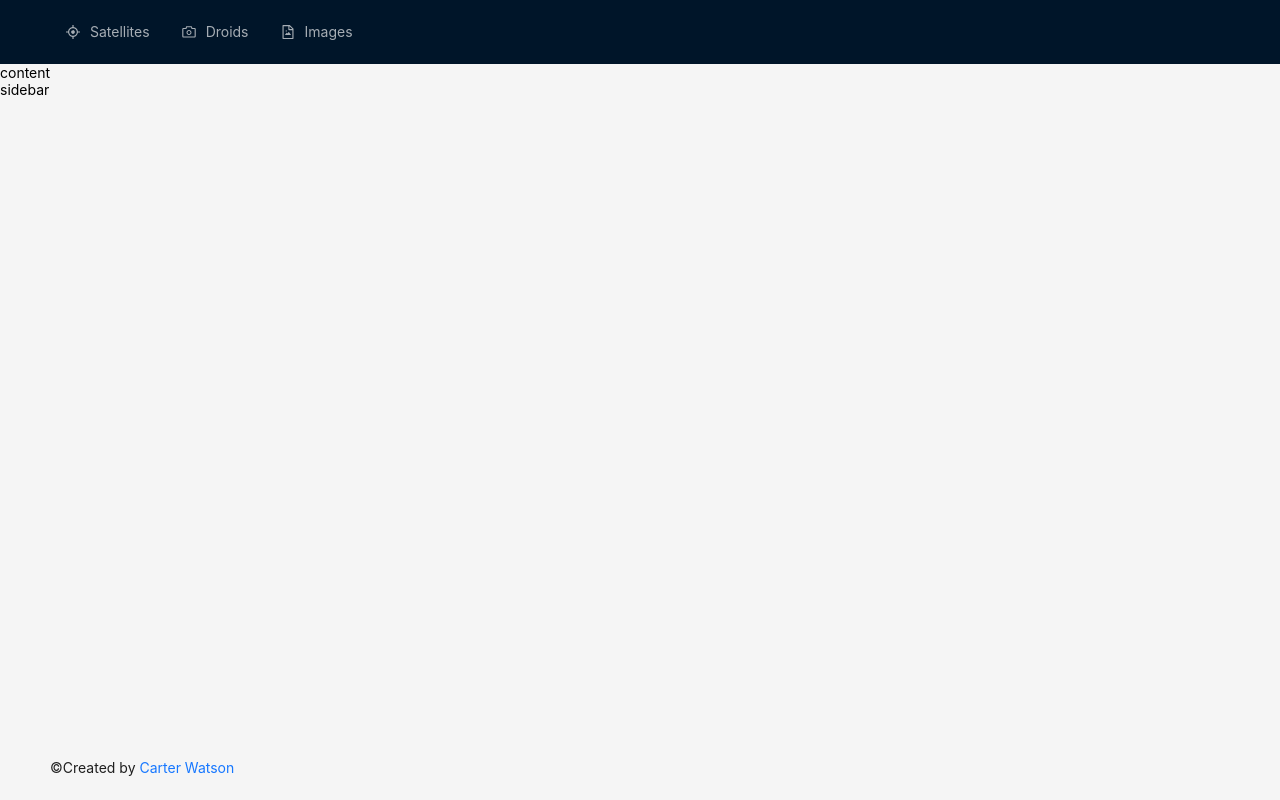
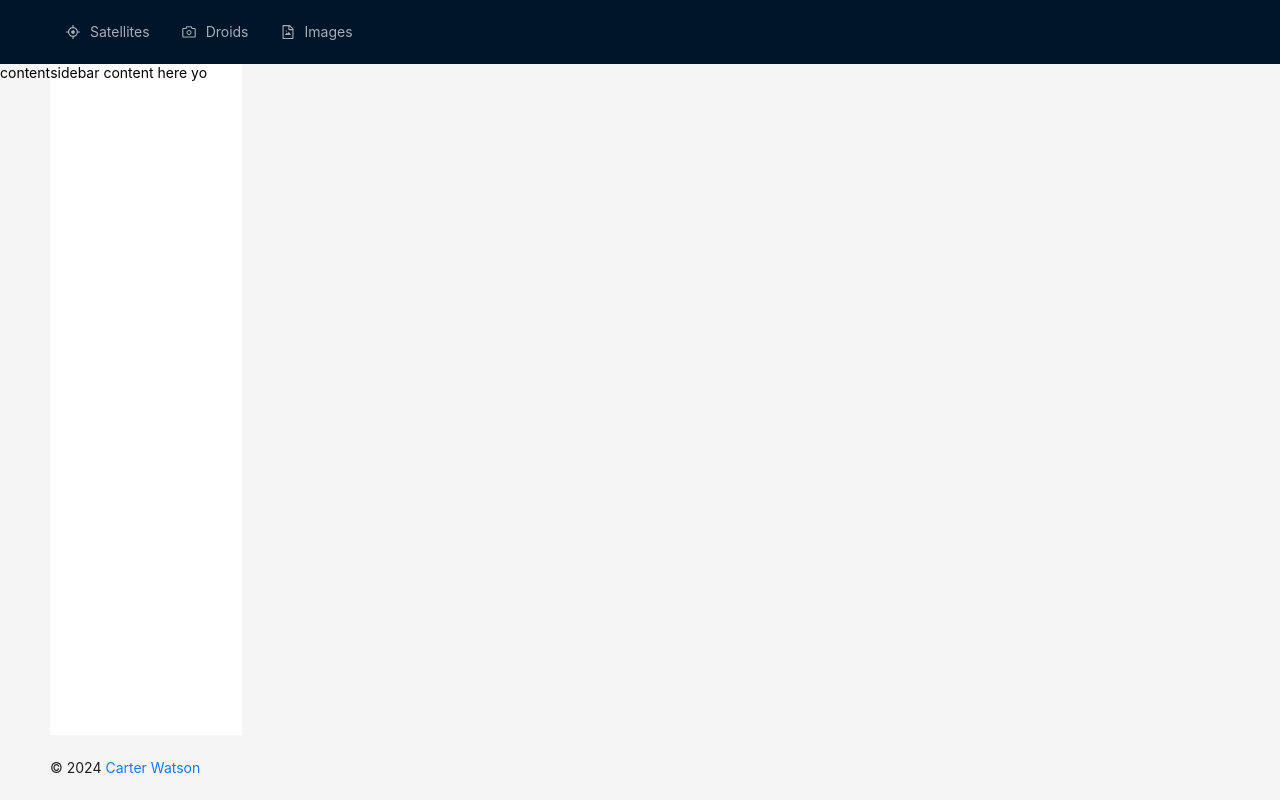
Before and after one commit to cartwatson/Nexus, a React (Create React App) app in the folder dashboard/: page /images in a window 1280 px wide. Built offline with nearby package versions, Linux system fonts and the light colour scheme.

Commit message:
rev: updated content for clarity, still in working state

```diff
--- a/dashboard/src/components/layouts/Footer.tsx
+++ b/dashboard/src/components/layouts/Footer.tsx
@@ -6,7 +6,7 @@ const { Footer } = Layout;
 const FooterComponent: React.FC = () => {
     return (
         <Footer>
-          <div>©Created by <a href="https://github.com/cartwatson">Carter Watson</a></div>
+          <div>© 2024 <a href="https://github.com/cartwatson">Carter Watson</a></div>
         </Footer >
     );
 };
--- a/dashboard/src/components/layouts/Sidebar.tsx
+++ b/dashboard/src/components/layouts/Sidebar.tsx
@@ -1,10 +1,13 @@
 import React from 'react';
+import { Layout } from 'antd';
+
+const { Sider } = Layout;
 
 function SidebarComponent() {
   return (
-    <aside>
-      sidebar
-    </aside>
+    <Sider width="15%" style={{ background: '#fff' }}>
+      sidebar content here yo
+    </Sider>
   );
 }
 
--- a/dashboard/src/components/layouts/dashboards/ImagesDashboard.tsx
+++ b/dashboard/src/components/layouts/dashboards/ImagesDashboard.tsx
@@ -4,7 +4,7 @@ import React from 'react';
 const ImagesDashboard: React.FC = () => {
     return (
         <div>
-            content
+            Images content
         </div>
     );
 };
```
